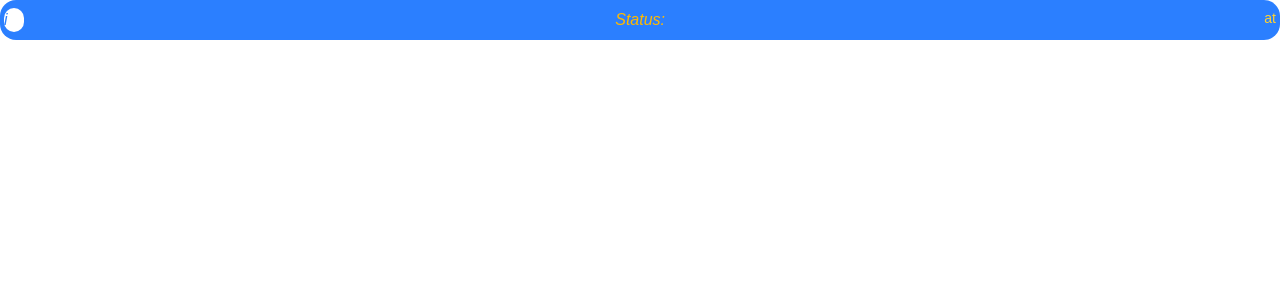
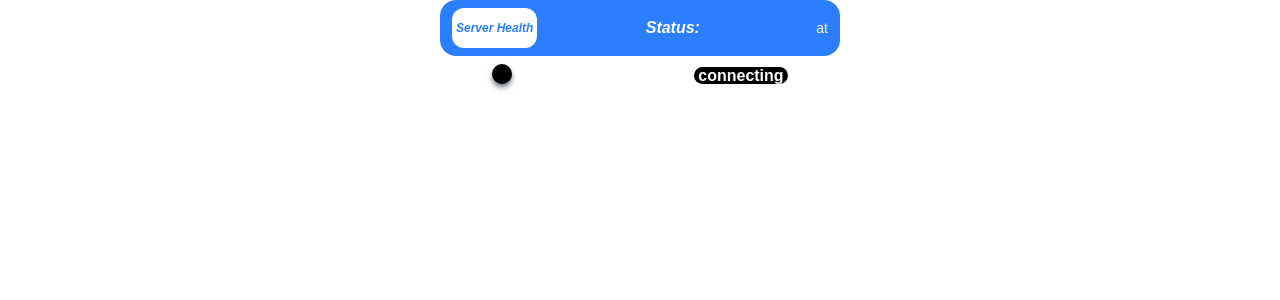
Before and after one commit to ilkerciblak/socketoid, a Next.js app in the folder frontend/: page /health in a window 1280 px wide. Shown: the top 300 px of the page. Built offline with nearby package versions, Linux system fonts and the light colour scheme; no server answers.

Commit message:
feature(frontend): implement sse client on frontend
- Server Sent Event hook implemented using EventSource interface
- app_config reconfigured for server and client endpoints
- sse_status presenter client component instrumented

```diff
--- /dev/null
+++ b/frontend/app/components/sse_status_component.tsx
@@ -0,0 +1,41 @@
+"use client";
+
+import { Suspense } from "react";
+import { app_config } from "../lib/app_config";
+import useSSE, { ConnectionStatus } from "../lib/hooks/use_sse";
+
+export default function SSEStatusIndicator() {
+  const {
+    connectionState,
+    error: errorMsg,
+    eventQueue,
+  } = useSSE("http://localhost:8081" + "/events", {
+    onMessage(event) {
+      console.log(event.data);
+    },
+  });
+  let bg_color = "bg-black"
+  let shadow_color = "shadow-gray-500"
+  if (connectionState == ConnectionStatus.ERROR) {
+    console.log("patladiksss");
+    console.log(errorMsg);
+    bg_color = "bg-red-700"
+    shadow_color = "shadow-red-500"
+    return;
+  }
+
+  if (connectionState == ConnectionStatus.OPEN) {
+    bg_color = "bg-teal-700"
+    shadow_color= "shadow-green-500"
+  }
+
+    return (
+      <Suspense fallback={<p className="text-teal-300"> Loading la </p>}>
+        <div className="flex flex-row justify-center gap-x-1 items-bottom px-3 py-2">
+          <div className={`rounded-full w-5 h-5 ${bg_color} ${shadow_color} shadow-md`}>  </div>
+          <p className="font-medium  text-white align-middle gap-x-3">SSE Server Connection: <span className={`font-bold ${bg_color} rounded-xl px-1`}>{connectionState}</span></p>
+
+      </div>
+    </Suspense >
+  )
+  }
--- a/frontend/app/health/page.tsx
+++ b/frontend/app/health/page.tsx
@@ -1,6 +1,8 @@
+"use server";
+import SSEStatusIndicator from "../components/sse_status_component";
 import { server } from "../lib/fetcher";
 
-export default function Health() {
+export default async function Health() {
   type Health = {
     status: number;
     time: string;
@@ -9,12 +11,10 @@ export default function Health() {
     const healthData = (await server.GET<Health>("health")) as Health;
 
     return (
-      <div className="bg-blue-500 rounded-2xl flex flex-row justify-between px-1 py-2">
-        <div className="bg-white rounded-full w-5 text-blue-500 italic">
-          i
-        </div>
-        <p className="text-amber-400 italic"> Status: {healthData.status}</p>
-        <p className="ml-2 text-sm text-amber-300"> at {healthData.time}</p>
+      <div className="w-100 bg-blue-500 rounded-2xl flex flex-row justify-between items-center px-3 m-auto py-2">
+        <div className="bg-white rounded-xl align-bottom py-3 px-1 text-center text-blue-500 font-bold text-xs italic">Server Health</div>
+        <p className="text-white font-bold italic"> Status: {healthData.status}</p>
+        <p className="ml-2 text-sm text-amber-100"> at {healthData.time}</p>
       </div>
     );
   };
@@ -22,6 +22,7 @@ export default function Health() {
   return (
     <main>
       <HealthStatus />
+      <SSEStatusIndicator/>
     </main>
   );
 }
--- a/frontend/app/lib/app_config.ts
+++ b/frontend/app/lib/app_config.ts
@@ -3,5 +3,6 @@ type AppConfig = {
 };
 
 export const app_config: AppConfig = {
-  BASE_URL: process.env.NEXT_PUBLIC_SERVER_URL!
+  BASE_URL: process.env.API_URL!,
+  PUBLIC_API: process.env.NEXT_PUBLIC_SERVER_URL!,
 } as AppConfig;
--- a/frontend/app/lib/fetcher.ts
+++ b/frontend/app/lib/fetcher.ts
@@ -8,13 +8,14 @@ class Fetcher {
   }
 
   async GET<T>(path: string): Promise<T | string> {
-    console.log(`path is ${this.baseUrl + "/" + path}`);
+    console.log(`path is ${app_config.BASE_URL + "/" + path}`);
     try {
-      const resp = await fetch(this.baseUrl + "/" + path, { method: "GET" });
+      const resp = await fetch(app_config.BASE_URL + "/" + path, { method: "GET" });
       const data = (await resp.json()) as T;
 
       return data;
     } catch (error) {
+      console.log("error", error)
       return new Promise((rep, _) => rep(`Get failed due ${error}`));
     }
   }
--- /dev/null
+++ b/frontend/app/lib/hooks/use_sse.ts
@@ -0,0 +1,70 @@
+import { useCallback, useEffect, useRef, useState } from "react";
+
+export const enum ConnectionStatus {
+  CONNECTING = "connecting",
+  OPEN = "open",
+  CLOSED = "closed",
+  ERROR = "error",
+}
+
+export default function useSSE(
+  url: string,
+  options?: { onMessage?: (event: MessageEvent) => void },
+) {
+  const [connectionState, setConnectionState] = useState<ConnectionStatus>(
+    ConnectionStatus.CONNECTING,
+  );
+  const [error, setErrorMsg] = useState<string | null>(null);
+
+  const [eventQueue, setEventQueue] = useState<string[]>([]);
+  const eventSourceRef = useRef<EventSource | null>(null);
+
+  // const maxReconnectAttemps = 5;
+
+  const connect = useCallback(
+    function connect() {
+      if (eventSourceRef.current) eventSourceRef.current.close();
+      const eventSource = new EventSource(url, { withCredentials: false });
+      eventSourceRef.current = eventSource;
+
+      eventSource.onopen = () => {
+        setConnectionState(ConnectionStatus.OPEN);
+        console.log("open oldu")
+        setErrorMsg(null);
+      };
+
+      eventSource.onmessage = (event) => {
+        try {
+          const data = JSON.parse(event.data);
+          if (options?.onMessage) {
+            options.onMessage?.(data);
+          }
+          setEventQueue((prev) => [...prev, data]);
+          console.log("event", data)
+          console.log("que", eventQueue)
+        } catch (error) {
+          console.log("failed to parse event message:\n", error);
+          setErrorMsg(`${error}`);
+        }
+      };
+
+      eventSource.onerror = (error) => {
+        error.preventDefault();
+        setConnectionState(ConnectionStatus.ERROR);
+        setErrorMsg(`Failed to establish connection:\n ${error}`);
+        eventSource.close();
+      };
+    },
+    [url, options],
+  );
+
+  useEffect(() => {
+    connect();
+    console.log("hello there");
+    return () => {
+      eventSourceRef.current?.close();
+    };
+  }, [connect, url]);
+
+  return { connectionState, error, eventQueue, connect };
+}
```
